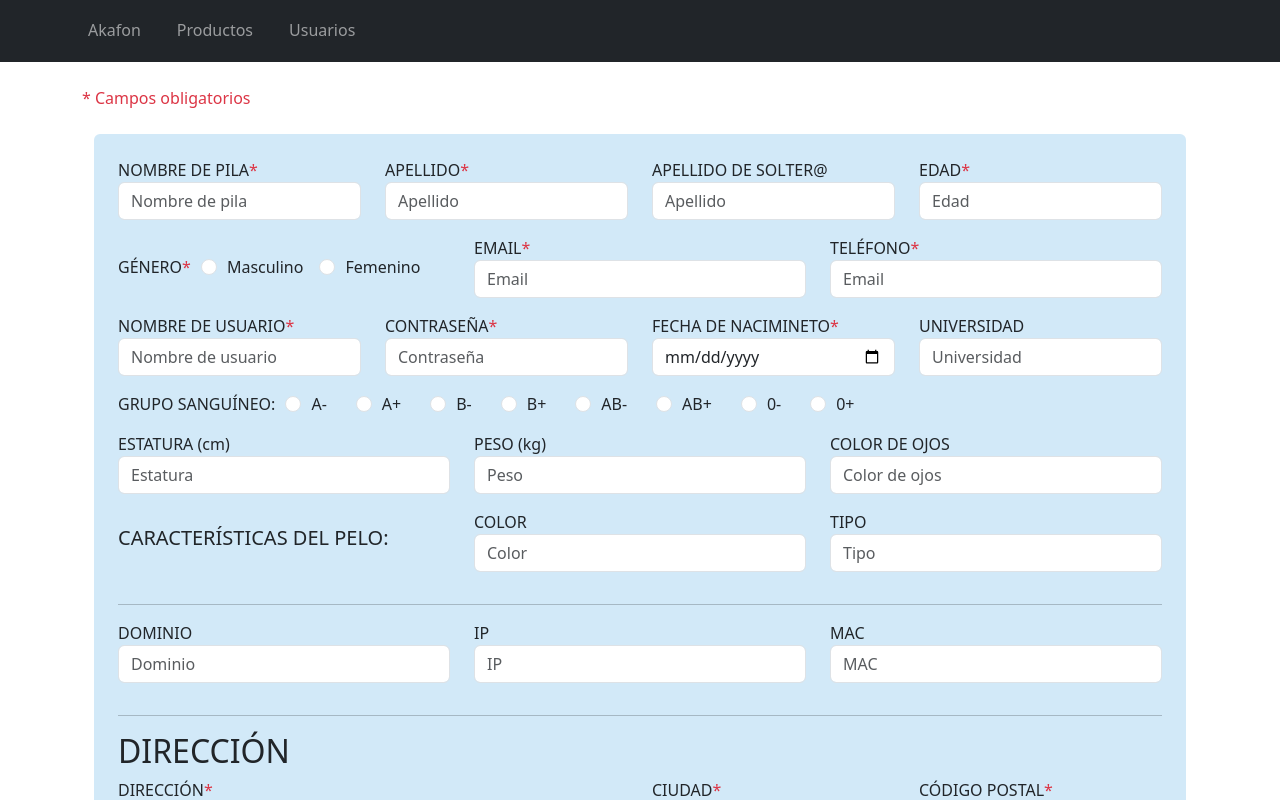
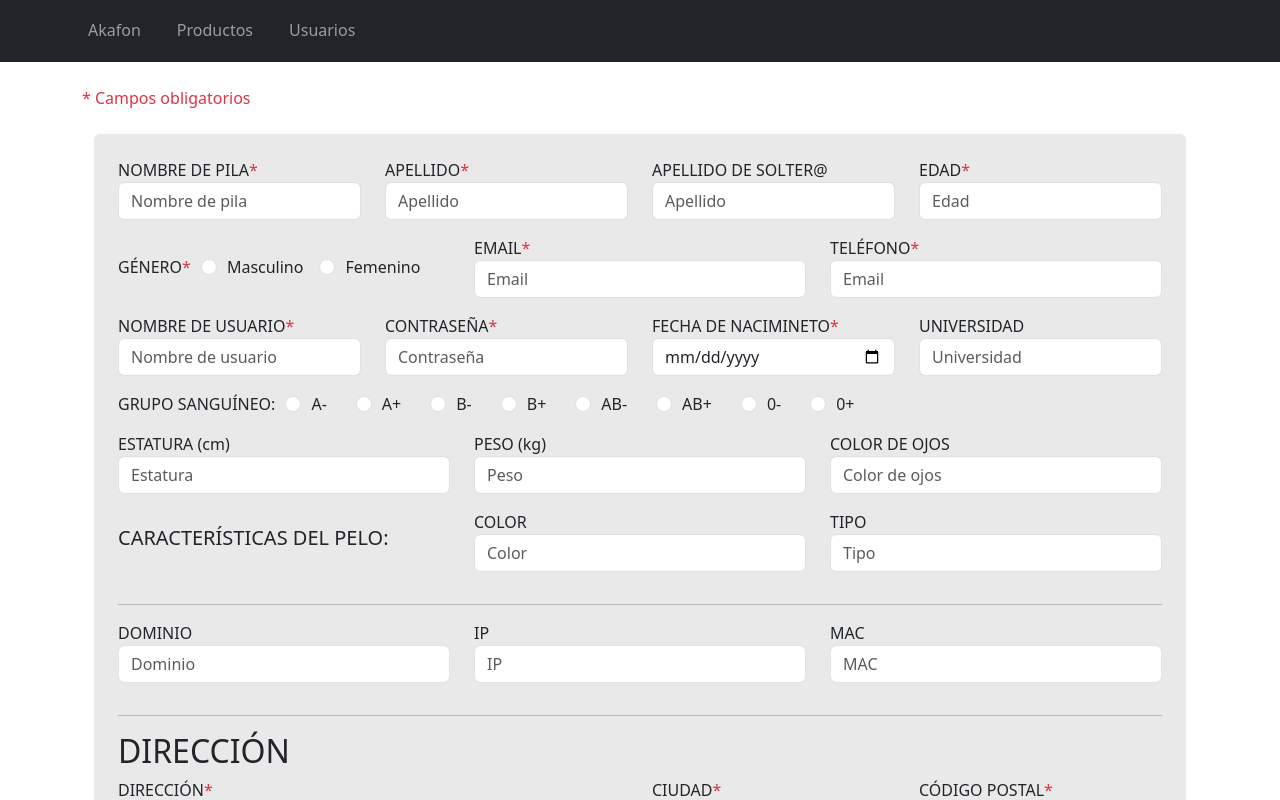
Before and after one commit to sacamiso/DummyJSON, an Angular app: page /usuarios/usuario/detalle in a window 1280 px wide. Shown: the top 800 px of the page. Built offline with nearby package versions, Linux system fonts and the light colour scheme; no server answers.

Commit message:
mejoras formulario usuario

```diff
--- a/src/app/modules/nuevo-usuario/nuevo-usuario.component.html
+++ b/src/app/modules/nuevo-usuario/nuevo-usuario.component.html
@@ -3,7 +3,7 @@
 
     <div class="container">
         <form [formGroup]="usuarioForm" (ngSubmit)="guardar()">
-            <section class="rounded" style="background-color: #d2e9f8;">
+            <section class="rounded" style="background-color: #e9e9e9;">
                 <div class="form-group m-4">
                     <br>
                     <div class="row">
--- a/src/app/modules/nuevo-usuario/nuevo-usuario.component.ts
+++ b/src/app/modules/nuevo-usuario/nuevo-usuario.component.ts
@@ -34,8 +34,8 @@ export class NuevoUsuarioComponent implements OnInit {
       maidenName: null,
       age: [null, Validators.compose([Validators.pattern(/^\d+$/), Validators.required])],
       gender: [null, Validators.required],
-      email: [null, Validators.required],
-      phone: [null, Validators.required],
+      email: [null, Validators.compose([Validators.required, Validators.email])],
+      phone: [null, Validators.compose([Validators.required, Validators.pattern(/\+\d{2}(?:\s?\d{3}){3}/)])],
       username: [null, Validators.required],
       password: [null, Validators.required],
       birthDate: [null, Validators.required],
```
